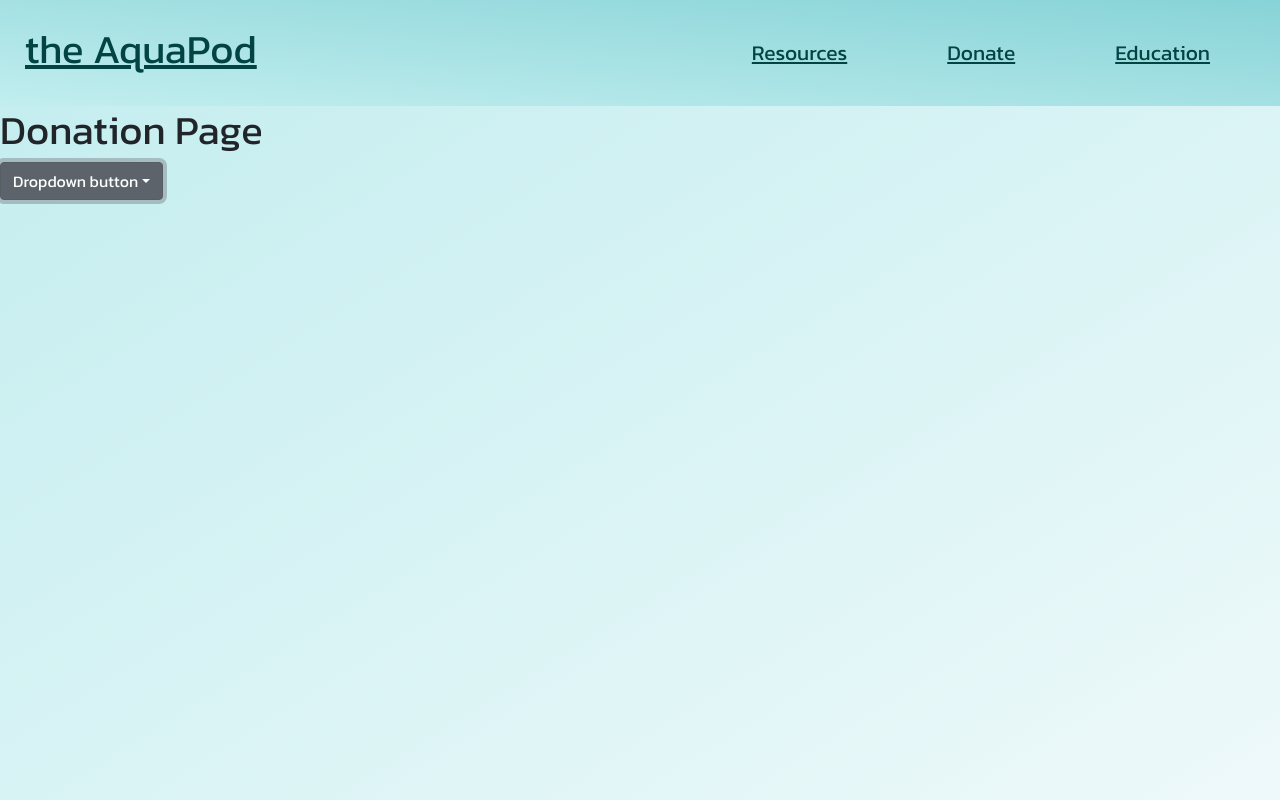
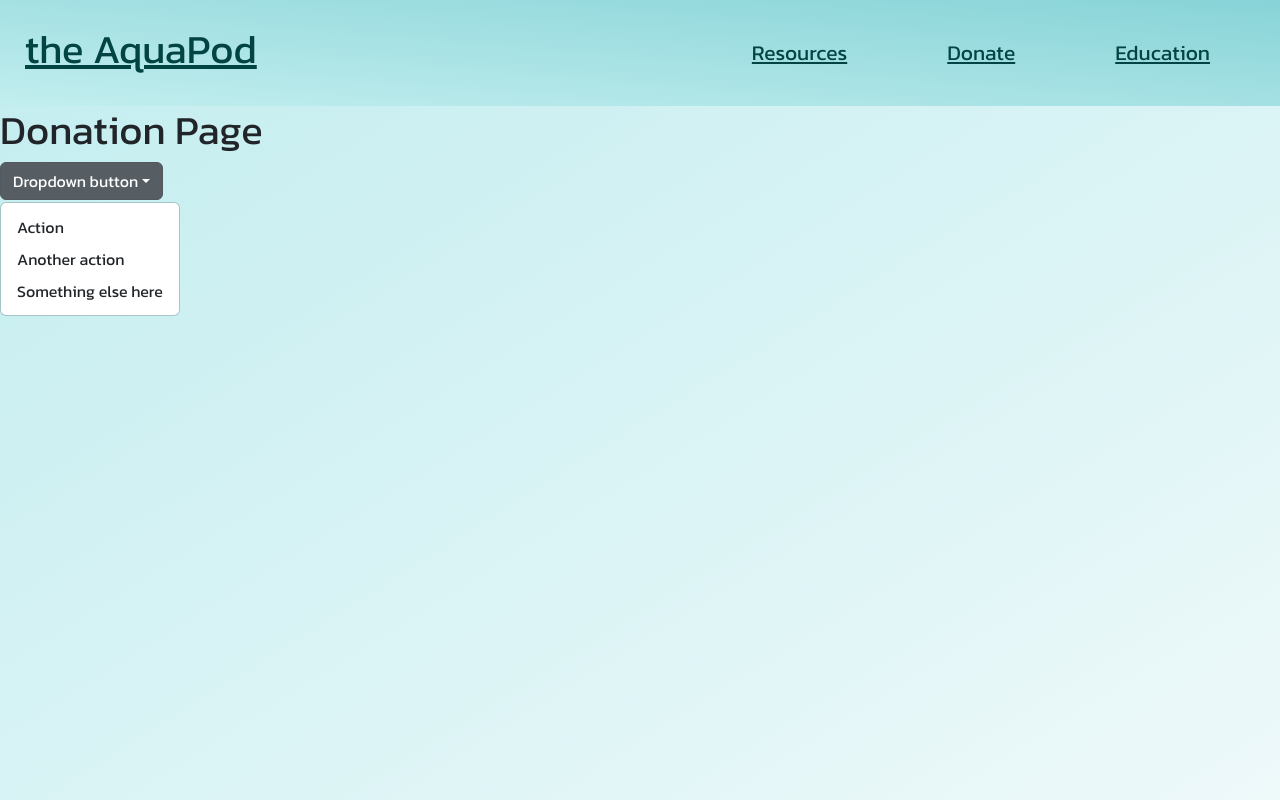
Before and after one commit to UW-INFO442-AU23/Team-Aquanauts, a React (Create React App) app: page /donations in a window 1280 px wide. Both pictures are taken after a click on the button "Dropdown button". Built offline with nearby package versions, Linux system fonts and the light colour scheme.

Commit message:
drop down filter finally working

```diff
--- a/public/index.html
+++ b/public/index.html
@@ -10,9 +10,8 @@
       content="Web site created using create-react-app"
     />
     <link rel="apple-touch-icon" href="%PUBLIC_URL%/logo192.png" />
-    <!-- Bootstrap CSS -->
-    <link href="https://cdn.jsdelivr.net/npm/bootstrap@5.0.2/dist/css/bootstrap.min.css" rel="stylesheet" integrity="sha384-EVSTQN3/azprG1Anm3QDgpJLIm9Nao0Yz1ztcQTwFspd3yD65VohhpuuCOmLASjC" crossorigin="anonymous">
-
+    <link href="https://cdn.jsdelivr.net/npm/bootstrap@5.3.2/dist/css/bootstrap.min.css" rel="stylesheet" integrity="sha384-T3c6CoIi6uLrA9TneNEoa7RxnatzjcDSCmG1MXxSR1GAsXEV/Dwwykc2MPK8M2HN" crossorigin="anonymous">
+    <script src="https://cdn.jsdelivr.net/npm/bootstrap@5.3.2/dist/js/bootstrap.bundle.min.js" integrity="sha384-C6RzsynM9kWDrMNeT87bh95OGNyZPhcTNXj1NW7RuBCsyN/o0jlpcV8Qyq46cDfL" crossorigin="anonymous"></script>
     <!--
       manifest.json provides metadata used when your web app is installed on a
       user's mobile device or desktop. See https://developers.google.com/web/fundamentals/web-app-manifest/
@@ -42,8 +41,5 @@
       To begin the development, run `npm start` or `yarn start`.
       To create a production bundle, use `npm run build` or `yarn build`.
     -->
-    <!-- Option 1: Bootstrap Bundle with Popper -->
-    <script src="https://cdn.jsdelivr.net/npm/bootstrap@5.0.2/dist/js/bootstrap.bundle.min.js" integrity="sha384-MrcW6ZMFYlzcLA8Nl+NtUVF0sA7MsXsP1UyJoMp4YLEuNSfAP+JcXn/tWtIaxVXM" crossorigin="anonymous"></script>
-
   </body>
 </html>
--- a/src/components/donationsComp/DropSearch.js
+++ b/src/components/donationsComp/DropSearch.js
@@ -3,14 +3,14 @@ import React from 'react';
 export default function DropSearch(props) {
   return (
     <div className="dropdown">
-      <button className="btn btn-secondary dropdown-toggle" type="button" id="dropdownMenuButton" data-toggle="dropdown" aria-haspopup="true" aria-expanded="false">
+      <button className="btn btn-secondary dropdown-toggle" type="button" data-bs-toggle="dropdown" id="dropdownMenuButton" data-toggle="dropdown" aria-haspopup="true" aria-expanded="false" >
         Dropdown button
       </button>
-      <div className="dropdown-menu" aria-labelledby="dropdownMenuButton">
-        <a className="dropdown-item" href="#">Action</a>
-        <a className="dropdown-item" href="#">Another action</a>
-        <a className="dropdown-item" href="#">Something else here</a>
-      </div>
+      <ul className="dropdown-menu" aria-labelledby="dropdownMenuButton">
+        <li><a className="dropdown-item" href="#">Action</a></li>
+        <li><a className="dropdown-item" href="#">Another action</a></li>
+        <li><a className="dropdown-item" href="#">Something else here</a></li>
+      </ul>
     </div>
   )
 }
```
